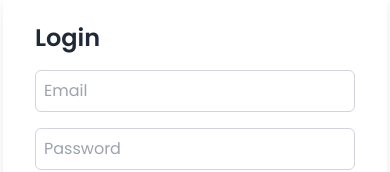
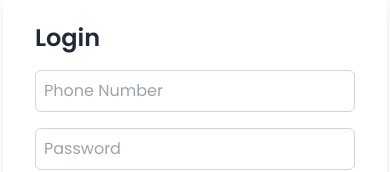
Before and after one commit to Novo1999/repliq-assessment, a React (Vite) app: page /login in a window 390 px wide. Shown: the part 283-455 px from the top of the page. Built offline with nearby package versions, Linux system fonts and the light colour scheme; no server answers.

Commit message:
added: bangladeshi phone number validation

```diff
--- a/src/constants.js
+++ b/src/constants.js
@@ -1,6 +1,5 @@
-// for email validation in register and log in
-export const EMAIL_REGEX =
-  /^(([^<>()[\]\\.,;:\s@"]+(\.[^<>()[\]\\.,;:\s@"]+)*)|.(".+"))@((\[[0-9]{1,3}\.[0-9]{1,3}\.[0-9]{1,3}\.[0-9]{1,3}\])|(([a-zA-Z\-0-9]+\.)+[a-zA-Z]{2,}))$/
+// this validates if the number is bangladeshi or not
+export const PHONE_NUMBER_REGEX = /(^(\+88|0088)?(01){1}[3456789]{1}(\d){8})$/
 
 export const PRODUCT_URL = 'https://novo1999.github.io/repliq-json/repliq.json'
 export const ORDERS_URL = 'https://novo1999.github.io/repliq-json/orders.json'
--- a/src/pages/Login.jsx
+++ b/src/pages/Login.jsx
@@ -1,6 +1,6 @@
 import { useForm } from 'react-hook-form'
 import { Link, useNavigate } from 'react-router-dom'
-import { EMAIL_REGEX } from '../constants.js'
+import { PHONE_NUMBER_REGEX } from '../constants.js'
 import useAuthContext from '../hooks/useAuthContext.js'
 
 const Login = () => {
@@ -13,10 +13,10 @@ const Login = () => {
   } = useForm()
   const { setUser, users } = useAuthContext()
   const handleLogin = (data) => {
-    const { username, email } = data
+    const { username, phoneNumber } = data
 
-    // check if email exists
-    if (users.find((user) => user.email === email)) {
+    // check if phoneNumber exists
+    if (users.find((user) => user.phoneNumber === phoneNumber)) {
       setUser({ username, accessToken: crypto.randomUUID() }) // setting user on register
       navigate('/')
     } else {
@@ -40,18 +40,18 @@ const Login = () => {
         <div className='mb-4'>
           <input
             className='w-full p-2 border border-gray-300 rounded-md bg-white'
-            type='email'
-            placeholder='Email'
-            {...register('email', {
-              required: 'Email is required',
-              // email validation
+            type='number'
+            placeholder='Phone Number'
+            {...register('phoneNumber', {
+              required: 'Phone number is required',
+              // phoneNumber validation
               pattern: {
-                value: EMAIL_REGEX,
-                message: 'Invalid Email',
+                value: PHONE_NUMBER_REGEX,
+                message: 'Invalid phone number',
               },
             })}
           />
-          <p className='text-red-500'>{errors.email?.message}</p>
+          <p className='text-red-500'>{errors.phoneNumber?.message}</p>
         </div>
         <div className='mb-4'>
           <input
--- a/src/pages/Register.jsx
+++ b/src/pages/Register.jsx
@@ -1,6 +1,6 @@
 import { useForm } from 'react-hook-form'
 import { Link, useNavigate } from 'react-router-dom'
-import { EMAIL_REGEX } from '../constants.js'
+import { PHONE_NUMBER_REGEX } from '../constants.js'
 import useAuthContext from '../hooks/useAuthContext.js'
 
 const Register = () => {
@@ -14,15 +14,15 @@ const Register = () => {
   const navigate = useNavigate()
 
   const handleRegister = (data) => {
-    const { username, email } = data
-    // check if email already exists
-    if (users.find((user) => user.email === email)) {
+    const { username, phoneNumber } = data
+    // check if phoneNumber already exists
+    if (users.find((user) => user.phoneNumber === phoneNumber)) {
       setError('root.registerError', {
         type: 'register',
         message: `An user with name ${username} already exists`,
       })
     } else {
-      setUsers((prevUsers) => [...prevUsers, { email, username }]) // adding new user to the users array
+      setUsers((prevUsers) => [...prevUsers, { phoneNumber, username }]) // adding new user to the users array
       setUser({ username, accessToken: crypto.randomUUID() }) // setting user on register
       navigate('/')
     }
@@ -51,18 +51,18 @@ const Register = () => {
         <div className='mb-4'>
           <input
             className='w-full p-2 border border-gray-300 rounded-md bg-white'
-            type='email'
-            placeholder='Email'
-            {...register('email', {
-              required: 'Email is required',
-              // email validation
+            type='number'
+            placeholder='Phone Number'
+            {...register('phoneNumber', {
+              required: 'Phone number is required',
+              // phoneNumber validation
               pattern: {
-                value: EMAIL_REGEX,
-                message: 'Invalid Email',
+                value: PHONE_NUMBER_REGEX,
+                message: 'Invalid phone number',
               },
             })}
           />
-          <p className='text-red-500'>{errors.email?.message}</p>
+          <p className='text-red-500'>{errors.phoneNumber?.message}</p>
         </div>
         <div className='mb-4'>
           <input
```
